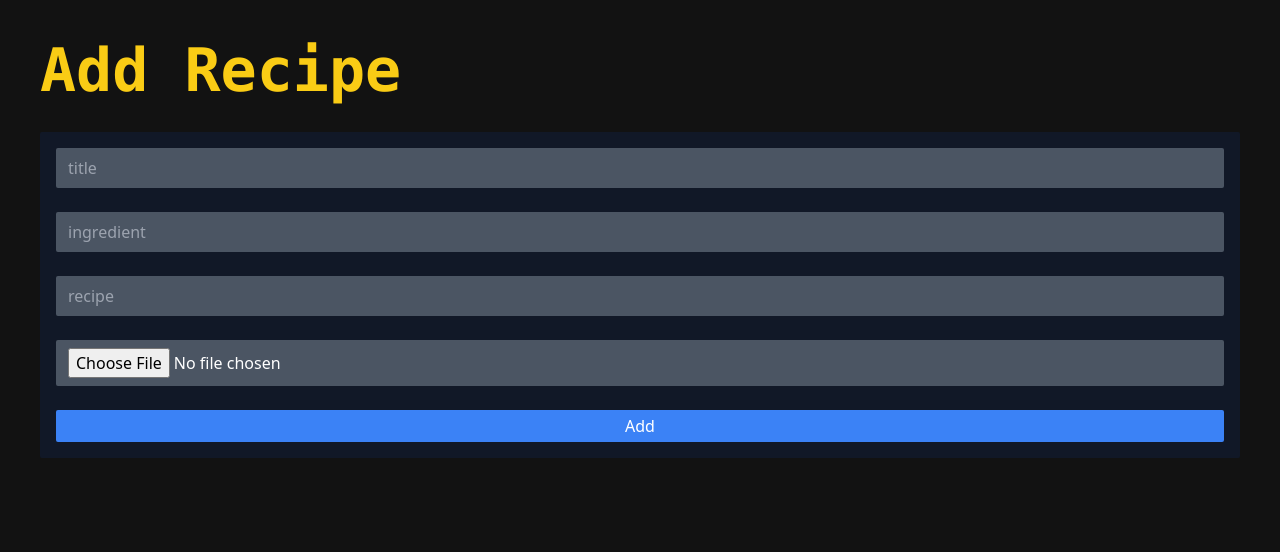
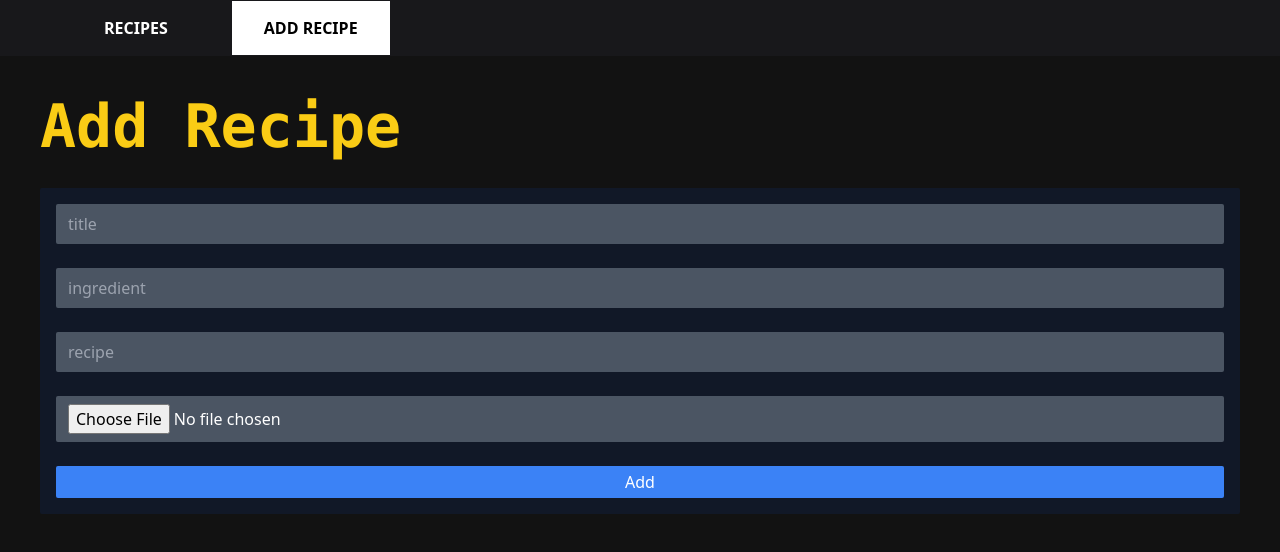
Before and after one commit to EdroVolt/cooking-recipes-front, a React (Create React App) app: page /add-recipe in a window 1280 px wide. Shown: the top 552 px of the page. Built offline with nearby package versions, Linux system fonts and the light colour scheme; no server answers.

Commit message:
feat: add Navbar

```diff
--- a/src/components/App.jsx
+++ b/src/components/App.jsx
@@ -1,18 +1,24 @@
 import { Routes, Route } from "react-router-dom";
 import "./App.css";
+import Navbar from "./core/Navbar/Navbar";
 import AddRecipe from "./Recipe/AddRecipe/AddRecipe";
 import RecipeDetails from "./Recipe/RecipeDetails/RecipeDetails";
 import RecipeList from "./Recipe/RecipeList/RecipeList";
+import UpdateRecipe from "./Recipe/UpdateRecipe/UpdateRecipe";
 
 function App() {
   return (
-    <div className="App p-10 container  mx-auto">
-      <Routes>
-        <Route path="/" element={<RecipeList />} />
-        <Route path="/add-recipe" element={<AddRecipe />} />
-        <Route path="/recipe/:id" element={<RecipeDetails />} />
-      </Routes>
-    </div>
+    <>
+      <Navbar />
+      <div className="App p-10 container mx-auto">
+        <Routes>
+          <Route path="/" element={<RecipeList />} />
+          <Route path="/add-recipe" element={<AddRecipe />} />
+          <Route path="/recipes/:id" element={<RecipeDetails />} />
+          <Route path="/update-recipe/:id" element={<UpdateRecipe />} />
+        </Routes>
+      </div>
+    </>
   );
 }
 
--- /dev/null
+++ b/src/components/core/Navbar/Navbar.jsx
@@ -0,0 +1,35 @@
+import React from "react";
+import { NavLink } from "react-router-dom";
+
+export default function Navbar() {
+  return (
+    <nav className="px-10 bg-zinc-900">
+      <ul className="uppercase px-8 container mx-auto font-bold flex gap-8">
+        <li className="py-4 ">
+          <NavLink
+            to="/"
+            className={({ isActive }) =>
+              isActive
+                ? "py-4 px-8 hover:bg-white hover:text-black bg-white text-black"
+                : "py-4 px-8 hover:bg-white hover:text-black"
+            }
+          >
+            Recipes
+          </NavLink>
+        </li>
+        <li className="py-4">
+          <NavLink
+            to="/add-recipe"
+            className={({ isActive }) =>
+              isActive
+                ? "py-4 px-8 hover:bg-white hover:text-black bg-white text-black"
+                : "py-4 px-8 hover:bg-white hover:text-black"
+            }
+          >
+            Add Recipe
+          </NavLink>
+        </li>
+      </ul>
+    </nav>
+  );
+}
```
